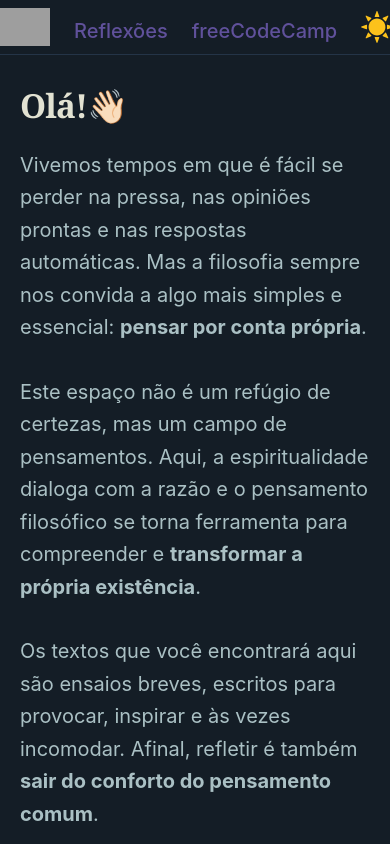
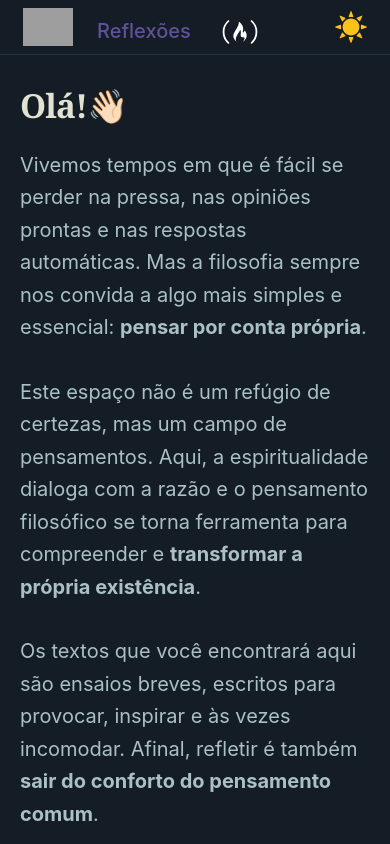
Before and after one commit to mjlbnu/gatsby-starter-blog, a Gatsby site: page / in a window 390 px wide. Shown: the top 844 px of the page. Built offline with nearby package versions, Linux system fonts and the light colour scheme; Gatsby itself is replaced by a stand-in of ours; grey boxes are pictures that could not be loaded.

Commit message:
feat: add icons for FreeCodeCamp links and update navigation styles

```diff
--- a/src/components/toggle.css
+++ b/src/components/toggle.css
@@ -66,3 +66,20 @@
 .icon-home {
   display: block;
 }
+
+.nav-link-icon {
+  display: none;
+  width: 24px;
+  height: 24px;
+  vertical-align: middle;
+}
+
+@media (max-width: 480px) {
+  .nav-link-has-icon .nav-link-label {
+    display: none;
+  }
+
+  .nav-link-has-icon .nav-link-icon {
+    display: inline-block;
+  }
+}
--- a/src/components/toggle.js
+++ b/src/components/toggle.js
@@ -4,6 +4,8 @@
 import Sun from "../images/sun.svg"
 import Moon from "../images/moon.svg"
 import Trident from "../images/tridente_2.png"
+import FccPrimary from "../images/fcc_primary_small.svg"
+import FccSecondary from "../images/fcc_secondary_small.svg"
 
 export default function DarkMode() {
   const [isDark, setIsDark] = React.useState(getDefaultTheme())
@@ -12,7 +14,7 @@
 
   const links = [
     { url: '/reflexoes', label: 'Reflexões', image: '' },
-    { url: '/freecodecamp', label: 'freeCodeCamp', image: '' },
+    { url: '/freecodecamp', label: 'freeCodeCamp', image: isDark === 'dark' ? FccPrimary : FccSecondary },
 ]
 
   function handleCloseMobileNav() {
@@ -61,11 +63,12 @@
             to={link.url}
             activeClassName="active"
             onClick={handleCloseMobileNav}
+            className={link.image ? "nav-link-has-icon" : ""}
           >
             {link.image ? (
               <img src={link.image} alt={link.label} className="nav-link-icon" />
             ) : null}
-            {link.label}
+            <span className="nav-link-label">{link.label}</span>
           </Link>
         ))}
       </nav>
```
Also changed, not shown: src/images/fcc_primary_small.svg (added), src/images/fcc_secondary_small.svg (added).
